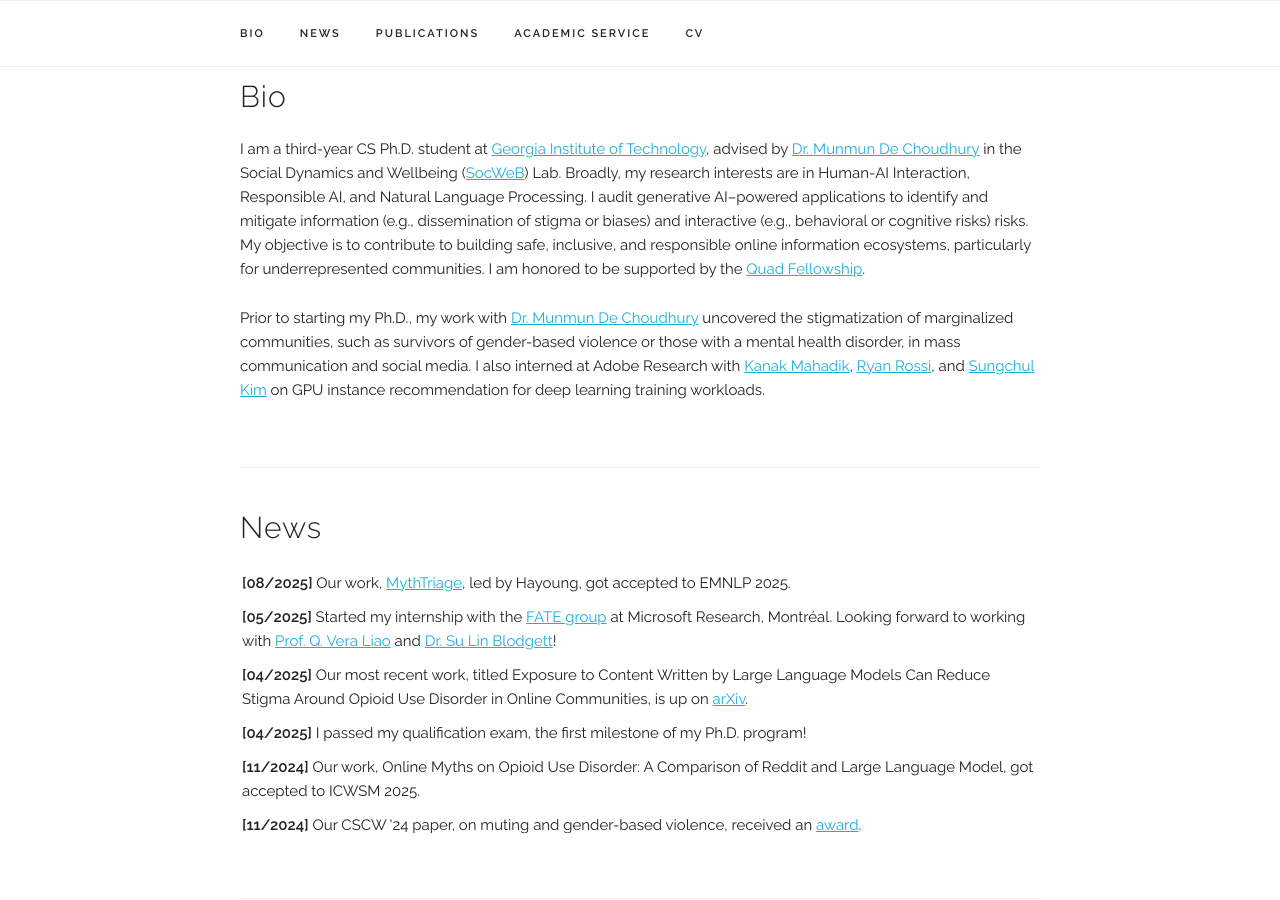
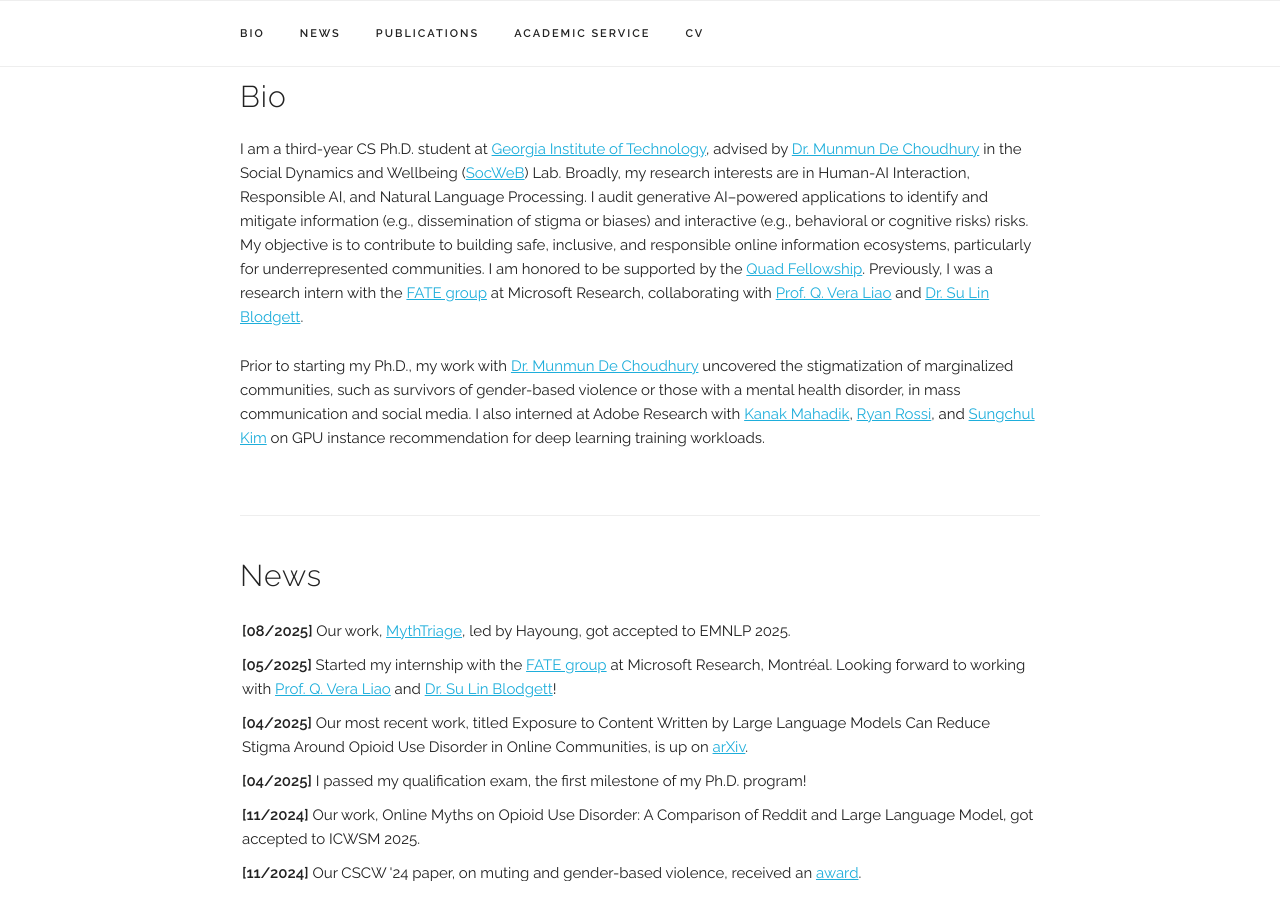
Before and after one commit to mittalshravika/mittalshravika.github.io, a Jekyll site: the page built from index.html, in a window 1280 px wide and 900 px high, scrolled down 396 px. Built offline with Jekyll 4.4.1, drawn with Linux system fonts in a browser that asks for light colours; some web fonts are replaced.

Commit message:
bulk it up

```diff
--- a/index.html
+++ b/index.html
@@ -8,8 +8,7 @@
   <p>
   I am a third-year CS Ph.D. student at <a href="https://www.gatech.edu/" target="_blank">Georgia Institute of Technology</a>, advised by <a href="http://www.munmund.net/" target="_blank">Dr. Munmun De Choudhury</a>
   in the Social Dynamics and Wellbeing (<a href="https://socweb.cc.gatech.edu/" target="_blank">SocWeB</a>) Lab. Broadly, my research interests are in Human-AI Interaction, Responsible AI, and Natural Language Processing.
-  I audit generative AI–powered applications to identify and mitigate information (e.g., dissemination of stigma or biases) and interactive (e.g., behavioral or cognitive risks) risks. My objective is to contribute to building safe, inclusive, and responsible online information ecosystems, particularly for underrepresented communities. I am honored to be supported by the <a href="https://www.quadfellowship.org/2024-quad-fellows">Quad Fellowship</a>.
-  </p>
+  I audit generative AI–powered applications to identify and mitigate information (e.g., dissemination of stigma or biases) and interactive (e.g., behavioral or cognitive risks) risks. My objective is to contribute to building safe, inclusive, and responsible online information ecosystems, particularly for underrepresented communities. I am honored to be supported by the <a href="https://www.quadfellowship.org/2024-quad-fellows">Quad Fellowship</a>. Previously, I was a research intern with the <a href="https://www.microsoft.com/en-us/research/theme/fate-montreal/">FATE group</a> at Microsoft Research, collaborating with <a href="https://www.qveraliao.com/">Prof. Q. Vera Liao</a> and <a href="https://sblodgett.github.io/">Dr. Su Lin Blodgett</a>.
 
   <p>
   Prior to starting my Ph.D., my work with <a href="http://www.munmund.net/" target="_blank">Dr. Munmun De Choudhury</a> uncovered the stigmatization of marginalized communities, such as survivors of gender-based violence or those with a mental health disorder, in mass communication and social media.
```
